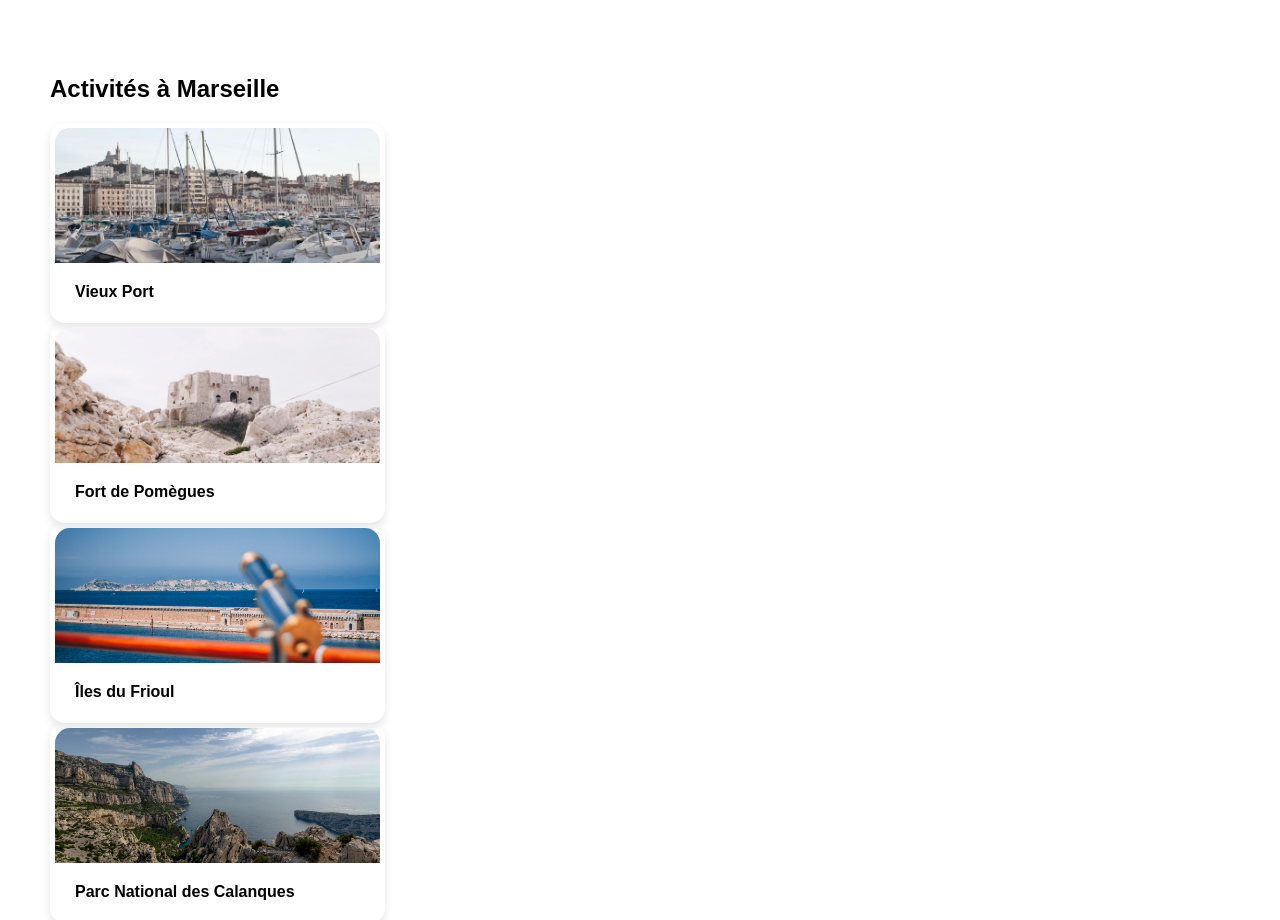
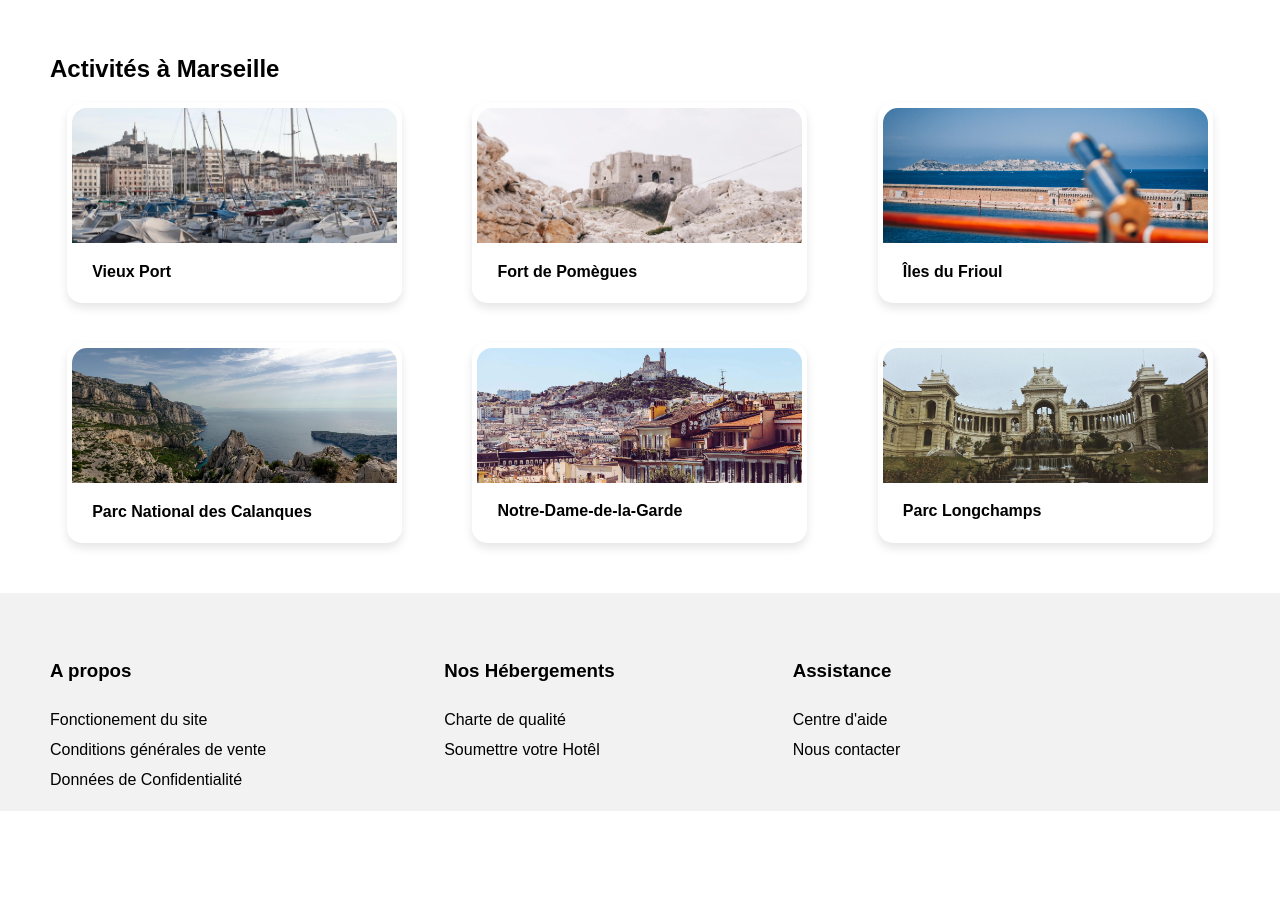
Before and after one commit to FremauSandy/FremauSandy-P2-19102020, a plain HTML site: page index.html in a window 1280 px wide. Shown: the part 1329-2249 px from the top of the page. After the commit the page ends 2140 px from the top, so only its background shows below. Drawn offline with Linux system fonts and the light colour scheme.

Commit message:
retouche footer

```diff
--- a/index.html
+++ b/index.html
@@ -241,8 +241,8 @@
   </div>
 <br>
     <!-- 3eme enveloppe -->
-  <h2 class="titre-wrapper2"id="Activités">Activités à Marseille</h2>
-    <div class="wrapper2">
+  <h2 class="titre-wrapper-2"id="Activités">Activités à Marseille</h2>
+    <div class="wrapper-2">
 
         <!-- 1ere carte -->
       <div class="carte-activité"><a href="#">
@@ -284,20 +284,20 @@
 
     <footer>
 
-      <div class="blocfooter">
+      <div class="bloc-footer">
         <p><h3>A propos </h3>
           Fonctionement du site <br>
           Conditions générales de vente <br>
           Données de Confidentialité</p>
       </div>
 
-      <div class="blocfooter">
+      <div class="bloc-footer">
         <p><h3>Nos Hébergements</h3>
             Charte de qualité<br>
             Soumettre votre Hotêl</p>
       </div>
 
-      <div class="blocfooter">
+      <div class="bloc-footer">
         <p><h3>Assistance</h3>
           Centre d'aide <br>
          Nous contacter</p>
```
